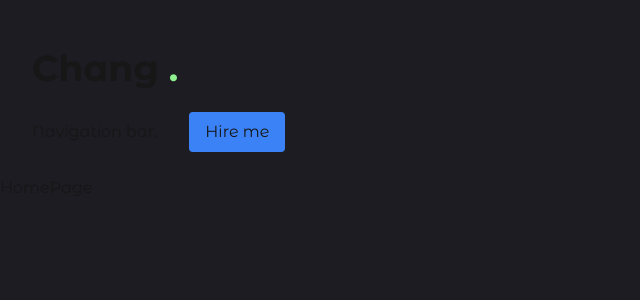
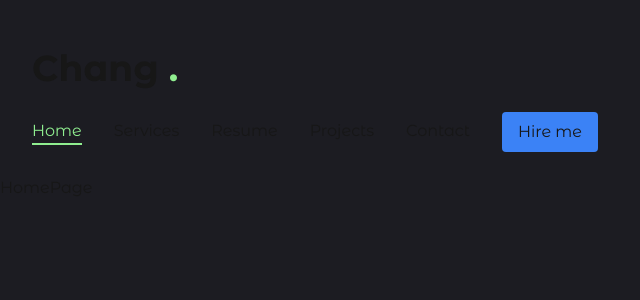
Before and after one commit to ChangChuy/portfolio, a Next.js app in the folder monorepo/frontend/: page / in a window 1280 px wide. Shown: the top 300 px of the page, without its empty margins (0-640 px from the left). Built offline with nearby package versions, Linux system fonts and the light colour scheme.

Commit message:
Modified Nav bar link to have hover animation, and current page would be highlighted on the Nav bar as well

```diff
--- a/monorepo/frontend/package.json
+++ b/monorepo/frontend/package.json
@@ -9,8 +9,7 @@
     "lint": "next lint"
   },
   "dependencies": {
-    "next/font": "^14.2.15",
-    "next": "15.1.6",
+    "next": "^15.1.6",
     "react": "^19.0.0",
     "react-dom": "^19.0.0"
   },
--- a/monorepo/frontend/src/app/components/nav.tsx
+++ b/monorepo/frontend/src/app/components/nav.tsx
@@ -1,8 +1,58 @@
+"use client"
+
+import Link from "next/link";
+import { usePathname } from "next/navigation"
+
+
+const links = [
+    {
+        name: "home",
+        path: "/",
+    },
+    {
+        name: "services",
+        path: "/services",
+    },
+    {
+        name: "resume",
+        path: "/resume",
+    },
+    {
+        name: "projects",
+        path: "/projects",
+    },
+    {
+        name: "contact",
+        path: "/contact",
+    },
+]
+
+
+// highlight the nav button when the use is currently at the path/url
 
 const Nav = () => {
+
+    const pathname = usePathname();
+    console.log(pathname);
     return (
-        <nav> Navigation bar.</nav>
-        );
+        <nav className="flex gap-8">
+            {links.map((link, index) => {
+            const isActive = link.path === pathname;
+
+            return (
+            <Link
+                href={link.path}
+                key={index}
+                className={`capitalize font-medium transition-all duration-300 hover:text-lightGreen border-b-2 ${
+                isActive ? "text-lightGreen border-lightGreen" : "border-transparent hover:border-lightGreen"
+                }`}
+            >
+                {link.name}
+            </Link>
+            );
+        })}
+        </nav>
+    );
 }
 
 export default Nav;
```
Also changed, not shown: 1 other file (tests, documents, lock files or other folders).
